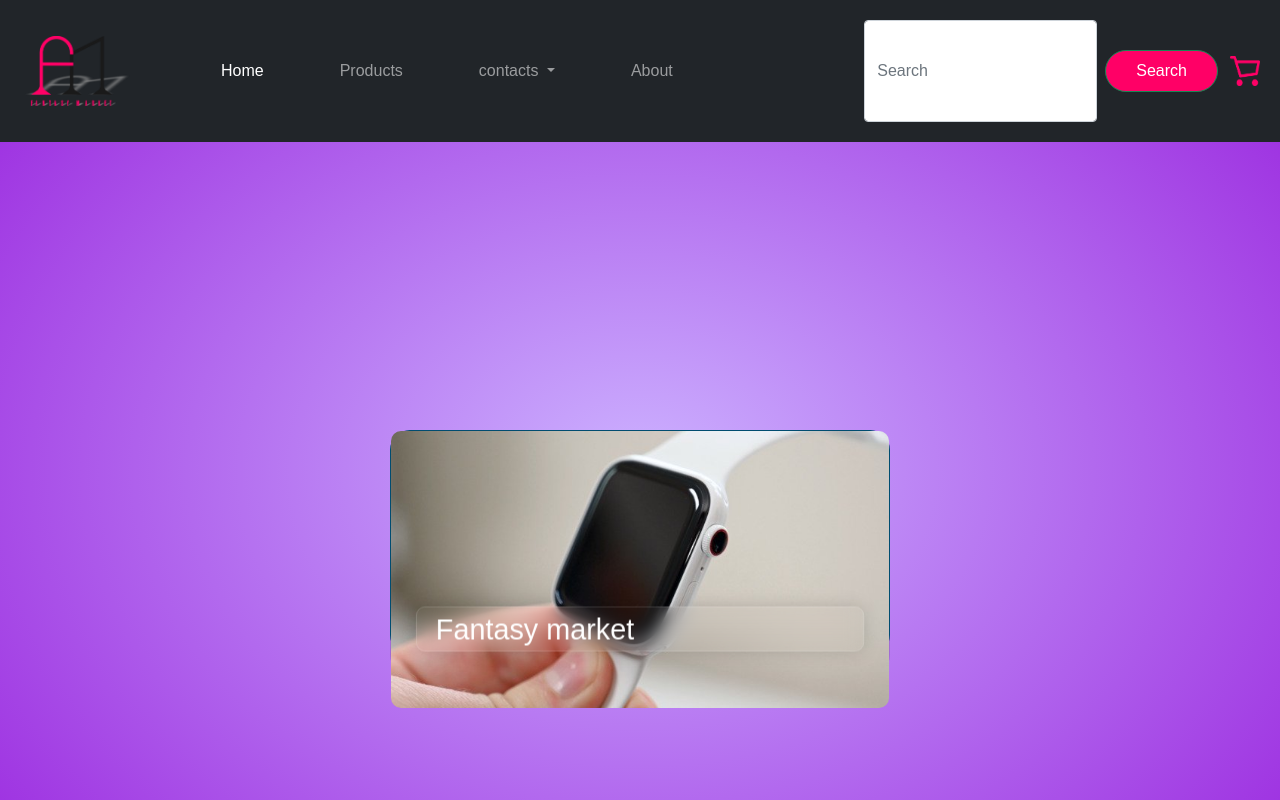
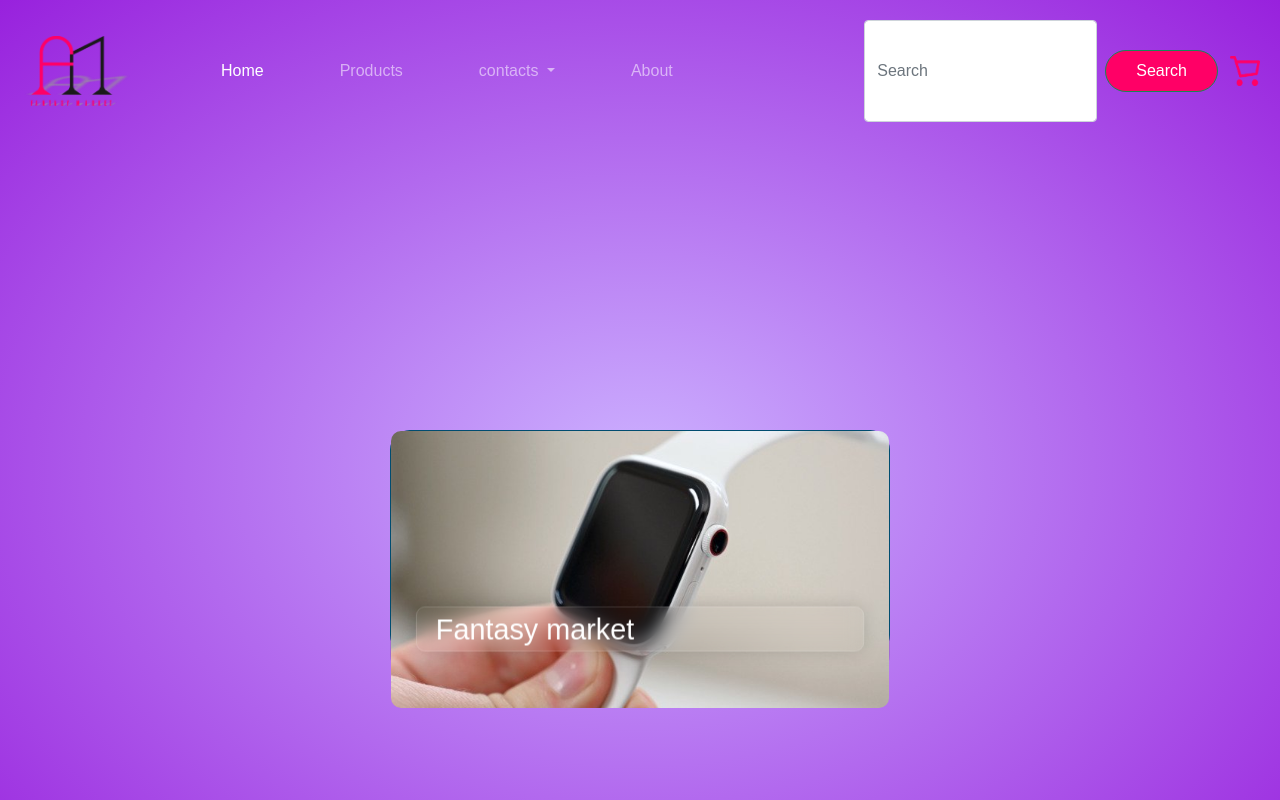
Before and after one commit to fantasy-market1/fantasy, a plain HTML site: page About.html in a window 1280 px wide. Shown: the top 800 px of the page. Drawn offline with nearby package versions, Linux system fonts and the light colour scheme; a web font is replaced by a local one.

Commit message:
modified nav bar color

```diff
--- a/About.html
+++ b/About.html
@@ -16,7 +16,7 @@
 <body>
     <div class="header">
         <!-- Nav Bar -->
-    <nav class="navbar navbar-expand-lg navbar-dark bg-dark" >
+    <nav class="navbar navbar-expand-lg navbar-dark" >
         <div class="logo">
             <img src="LOGO.png" width="125px">
         </div>
```
Also changed, not shown: Contact.html (+1 -1 lines), Products.html (+1 -1 lines), index.html (+1 -1 lines).
